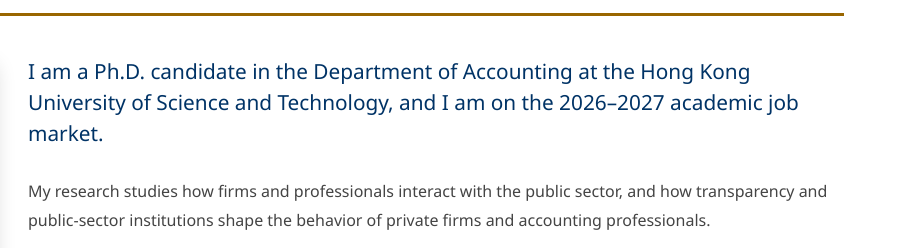
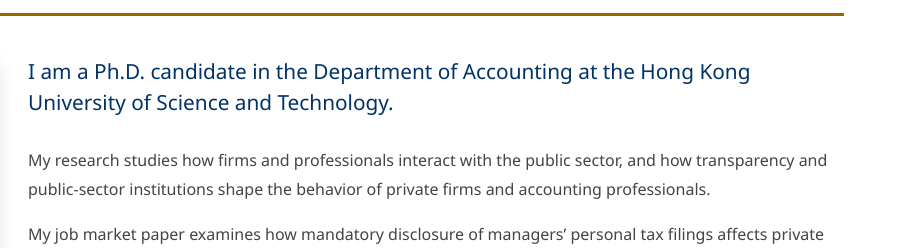
Before and after one commit to AntoninoCosta/antoninocosta.github.io, a plain HTML site: page index.html in a window 1280 px wide. Shown: the part 525-773 px from the top of the page, 380-1280 px from the left. Drawn offline with Linux system fonts and the light colour scheme.

Commit message:
remove job market

```diff
--- a/index.html
+++ b/index.html
@@ -68,7 +68,7 @@
                         <img src="assets/profile.JPG" alt="Antonino Costa" class="about-image">
                     </div>
                     <div class="col col-md-6 about-text">
-                        <p class="lead">I am a Ph.D. candidate in the Department of Accounting at the Hong Kong University of Science and Technology, and I am on the 2026&ndash;2027 academic job market.</p>
+                        <p class="lead">I am a Ph.D. candidate in the Department of Accounting at the Hong Kong University of Science and Technology.</p>
 
                         <p>My research studies how firms and professionals interact with the public sector, and how transparency and public-sector institutions shape the behavior of private firms and accounting professionals.</p>
 
```
